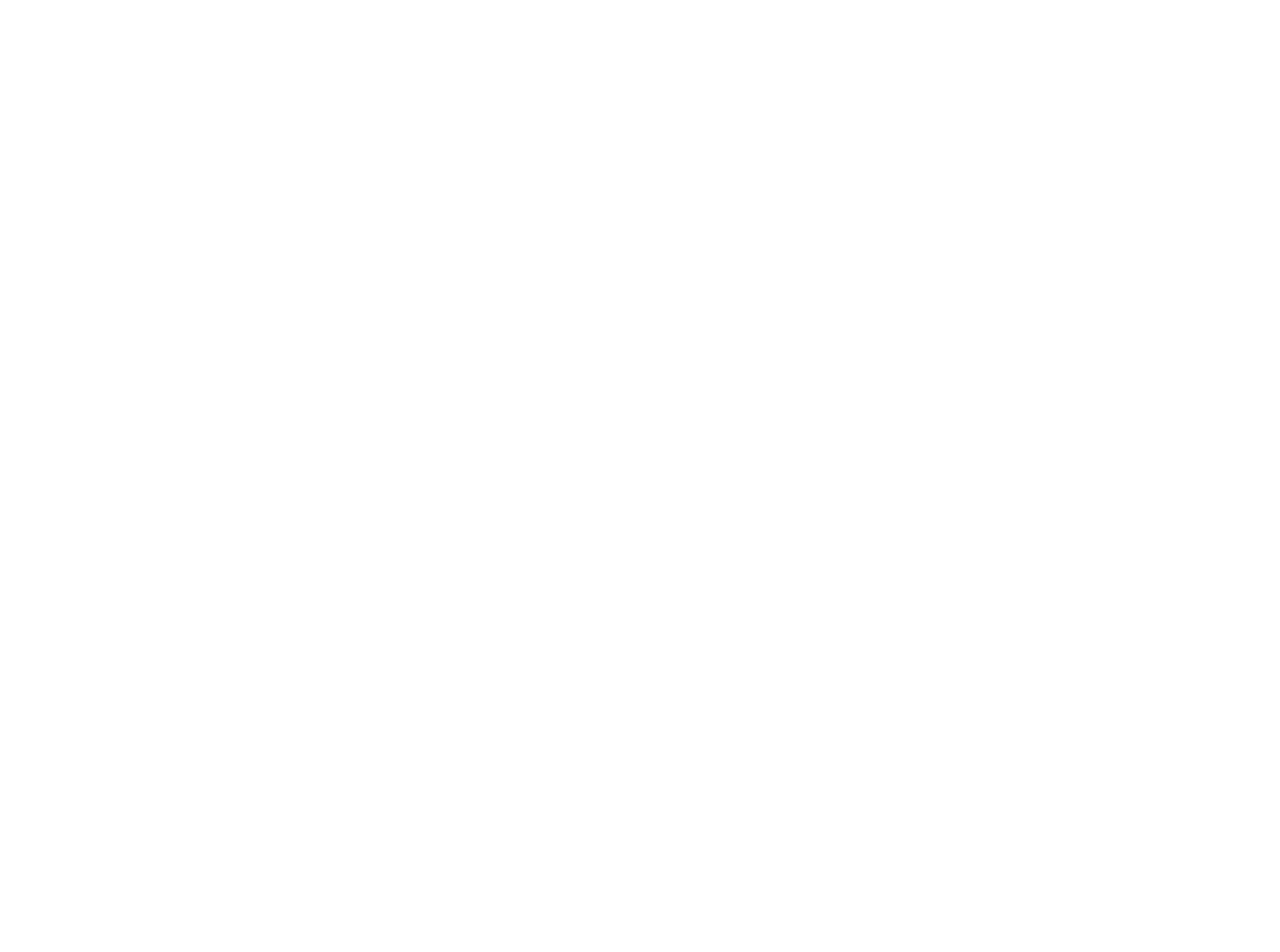
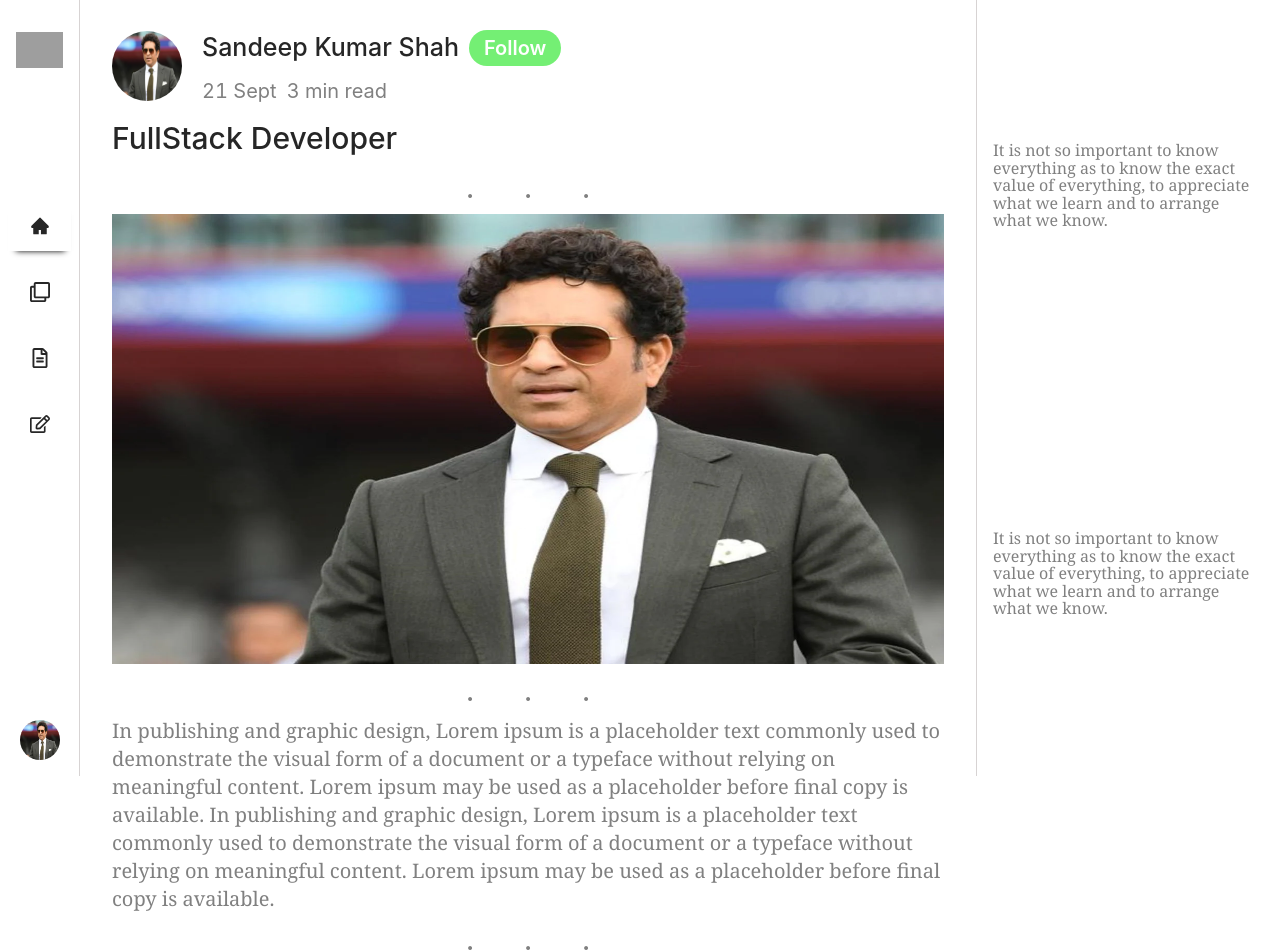
Before and after one commit to Sandeep96Shah/medium-clone-frontend, a React (Create React App) app: page /blog-details in a window 1280 px wide. Before the commit this address had no page. Shown: the top 952 px of the page. Before the commit the page ends 800 px from the top, so only its background shows below. Built offline with nearby package versions, Linux system fonts and the light colour scheme; grey boxes are pictures that could not be loaded.

Commit message:
completed the blog-details page ui

```diff
--- a/src/App.js
+++ b/src/App.js
@@ -1,5 +1,6 @@
 import Home from "./Pages/Home";
 import UserHome from './Pages/UserHome';
+import BlogDetails from './Pages/BlogDetails';
 import { BrowserRouter, Routes, Route } from "react-router-dom";
 
 const App = () => {
@@ -8,6 +9,7 @@
       <Routes>
         <Route exact path="/" element={<Home />} />
         <Route exact path="/user" element={<UserHome />} />
+        <Route exact path="/blog-details" element={<BlogDetails />} />
       </Routes>
     </BrowserRouter>
   );
--- /dev/null
+++ b/src/Pages/BlogDetails/index.jsx
@@ -0,0 +1,21 @@
+import React from "react";
+import { Tabs } from "antd";
+import LeftSection from "../../components/UserLeftSection";
+import RightSection from "../../components/UserRightSection";
+import { Container, UserContainer } from "./styles";
+import Blog from "../../components/Common/Blog";
+import BottomSection from "../../components/UserBottomSection";
+import BlogDetails from "../../components/BlogDetails";
+
+export default function index() {
+  return (
+    <UserContainer>
+      <LeftSection />
+      <Container>
+        <BlogDetails />
+      </Container>
+      <RightSection />
+      <BottomSection />
+    </UserContainer>
+  );
+}
--- /dev/null
+++ b/src/Pages/BlogDetails/styles.jsx
@@ -0,0 +1,14 @@
+import styled from 'styled-components';
+import { breakpoints } from '../../utils/breakpoints';
+
+export const Container = styled.div`
+    padding: 1rem 2rem;
+    width: 70%;
+    @media screen and (max-width: ${breakpoints.laptop}px) {
+       width: 100%;
+      }
+`;
+
+export const UserContainer = styled.div`
+    display: flex;
+`;
--- /dev/null
+++ b/src/components/BlogDetails/index.jsx
@@ -0,0 +1,106 @@
+import React from "react";
+import { BlogDetails } from "./styles";
+import avatar from "../../assets/avatar.webp";
+import Divider from "../Common/Divider";
+
+export default function index() {
+  return (
+    <BlogDetails>
+      <div className="user-info">
+        <div className="avatar">
+          <img src={avatar} alt="avatar" />
+        </div>
+        <div className="info">
+          <div className="name-follow">
+            <p className="name">Sandeep Kumar Shah</p>
+            <p className="follow">Follow</p>
+          </div>
+          <div className="blog-time">
+            <p className="time">21 Sept</p>
+            <p className="read-time">3 min read</p>
+          </div>
+        </div>
+      </div>
+      <div className="title">
+        <p>FullStack Developer</p>
+      </div>
+      <Divider />
+      <div className="image">
+        <img src={avatar} alt="blog-poster" />
+      </div>
+      <Divider />
+      <div className="brief">
+        <p>
+          In publishing and graphic design, Lorem ipsum is a placeholder text
+          commonly used to demonstrate the visual form of a document or a
+          typeface without relying on meaningful content. Lorem ipsum may be
+          used as a placeholder before final copy is available. In publishing
+          and graphic design, Lorem ipsum is a placeholder text commonly used to
+          demonstrate the visual form of a document or a typeface without
+          relying on meaningful content. Lorem ipsum may be used as a
+          placeholder before final copy is available.
+        </p>
+      </div>
+      <Divider />
+      <div className="content">
+        <p>
+          {" "}
+          In publishing and graphic design, Lorem ipsum is a placeholder text
+          commonly used to demonstrate the visual form of a document or a
+          typeface without relying on meaningful content. Lorem ipsum may be
+          used as a placeholder before final copy is available. In publishing
+          and graphic design, Lorem ipsum is a placeholder text commonly used to
+          demonstrate the visual form of a document or a typeface without
+          relying on meaningful content. Lorem ipsum may be used as a
+          placeholder before final copy is available. In publishing and graphic
+          design, Lorem ipsum is a placeholder text commonly used to demonstrate
+          the visual form of a document or a typeface without relying on
+          meaningful content. Lorem ipsum may be used as a placeholder before
+          final copy is available. In publishing and graphic design, Lorem ipsum
+          is a placeholder text commonly used to demonstrate the visual form of
+          a document or a typeface without relying on meaningful content. Lorem
+          ipsum may be used as a placeholder before final copy is available. In
+          publishing and graphic design, Lorem ipsum is a placeholder text
+          commonly used to demonstrate the visual form of a document or a
+          typeface without relying on meaningful content. Lorem ipsum may be
+          used as a placeholder before final copy is available. In publishing
+          and graphic design, Lorem ipsum is a placeholder text commonly used to
+          demonstrate the visual form of a document or a typeface without
+          relying on meaningful content. Lorem ipsum may be used as a
+          placeholder before final copy is available. In publishing and graphic
+          design, Lorem ipsum is a placeholder text commonly used to demonstrate
+          the visual form of a document or a typeface without relying on
+          meaningful content. Lorem ipsum may be used as a placeholder before
+          final copy is available. In publishing and graphic design, Lorem ipsum
+          is a placeholder text commonly used to demonstrate the visual form of
+          a document or a typeface without relying on meaningful content. Lorem
+          ipsum may be used as a placeholder before final copy is available. In
+          publishing and graphic design, Lorem ipsum is a placeholder text
+          commonly used to demonstrate the visual form of a document or a
+          typeface without relying on meaningful content. Lorem ipsum may be
+          used as a placeholder before final copy is available. In publishing
+          and graphic design, Lorem ipsum is a placeholder text commonly used to
+          demonstrate the visual form of a document or a typeface without
+          relying on meaningful content. Lorem ipsum may be used as a
+          placeholder before final copy is available. In publishing and graphic
+          design, Lorem ipsum is a placeholder text commonly used to demonstrate
+          the visual form of a document or a typeface without relying on
+          meaningful content. Lorem ipsum may be used as a placeholder before
+          final copy is available. In publishing and graphic design, Lorem ipsum
+          is a placeholder text commonly used to demonstrate the visual form of
+          a document or a typeface without relying on meaningful content. Lorem
+          ipsum may be used as a placeholder before final copy is available. In
+          publishing and graphic design, Lorem ipsum is a placeholder text
+          commonly used to demonstrate the visual form of a document or a
+          typeface without relying on meaningful content. Lorem ipsum may be
+          used as a placeholder before final copy is available. In publishing
+          and graphic design, Lorem ipsum is a placeholder text commonly used to
+          demonstrate the visual form of a document or a typeface without
+          relying on meaningful content. Lorem ipsum may be used as a
+          placeholder before final copy is available.
+        </p>
+      </div>
+      <Divider />
+    </BlogDetails>
+  );
+}
--- /dev/null
+++ b/src/components/BlogDetails/styles.jsx
@@ -0,0 +1,89 @@
+import styled from "styled-components";
+
+export const BlogDetails = styled.div`
+p {
+    margin-bottom: 0px;
+}
+  .user-info {
+    display: flex;
+    height: 100px;
+  }
+  .avatar {
+    height: 100%;
+    margin-right: 20px;
+    display: flex;
+    justify-content: center;
+    align-items: center;
+    img {
+      height: 70px;
+      border-radius: 50%;
+      width: 70px;
+    }
+  }
+  .info {
+    display: flex;
+    flex-direction: column;
+    justify-content: space-evenly;
+  }
+  .name-follow {
+    display: flex;
+    gap: 10px;
+    align-items: center;
+  }
+  .blog-time {
+    display: flex;
+    gap: 10px;
+  }
+  .name {
+    font-size: 25px;
+    font-weight: 500;
+  }
+  .follow {
+    font-size: 20px;
+    padding: 7px 15px;
+    background-color: #74ef74;
+    border-radius: 20px;
+    font-weight: 600;
+    color: white;
+    cursor: pointer;
+  }
+  .blog-time {
+    font-size: 20px;
+    color: grey;
+  }
+  .title {
+    font-size: 30px;
+    font-weight: 500;
+    line-height: 1.5;
+  }
+  .image {
+    img {
+      width: 100%;
+      height: 50%;
+      max-height: 450px;
+    }
+  }
+  .brief {
+    p {
+      font-size: 20px;
+      line-height: 1.4;
+      color: grey;
+      font-family: source-serif-pro, Georgia, Cambria, "Times New Roman", Times, serif;
+    }
+  }
+  .content {
+    font-size: 20px;
+      line-height: 1.4;
+      color: grey;
+      font-family: source-serif-pro, Georgia, Cambria, "Times New Roman", Times, serif;
+  }
+  .divider {
+    display: flex;
+    justify-content: center;
+    align-items: center;
+    gap: 50px;
+    font-size: 30px;
+    color: grey;
+    margin: 10px 0;
+  }
+`;
--- /dev/null
+++ b/src/components/Common/Divider/index.jsx
@@ -0,0 +1,12 @@
+import React from "react";
+import { Container } from "./styles";
+
+export default function index() {
+  return (
+    <Container>
+      <p>.</p>
+      <p>.</p>
+      <p>.</p>
+    </Container>
+  );
+}
--- /dev/null
+++ b/src/components/Common/Divider/styles.jsx
@@ -0,0 +1,14 @@
+import styled from 'styled-components';
+
+export const Container = styled.div`
+    display: flex;
+    justify-content: center;
+    align-items: center;
+    gap: 50px;
+    font-size: 30px;
+    color: grey;
+    margin: 10px 0;
+    p{
+        margin-bottom: 0px;
+    }
+`;
--- a/src/components/Home/BodyComponent/styles.jsx
+++ b/src/components/Home/BodyComponent/styles.jsx
@@ -25,6 +25,7 @@
     width: 65%;
     font-family: sohne, "Helvetica Neue", Helvetica, Arial, sans-serif;
     line-height: 24px;
+    margin-bottom: 0px;
   }
   .start-reading p {
     border: 1px solid black;
--- a/src/index.css
+++ b/src/index.css
@@ -5,6 +5,7 @@
     sans-serif;
   -webkit-font-smoothing: antialiased;
   -moz-osx-font-smoothing: grayscale;
+  line-height: 1.1;
 }
 
 code {
--- a/src/index.js
+++ b/src/index.js
@@ -1,8 +1,8 @@
 import React from 'react';
 import ReactDOM from 'react-dom/client';
-import './index.css';
 import 'antd/dist/antd.min.css';
 import App from './App';
+import './index.css';
 
 const root = ReactDOM.createRoot(document.getElementById('root'));
 root.render(
```
